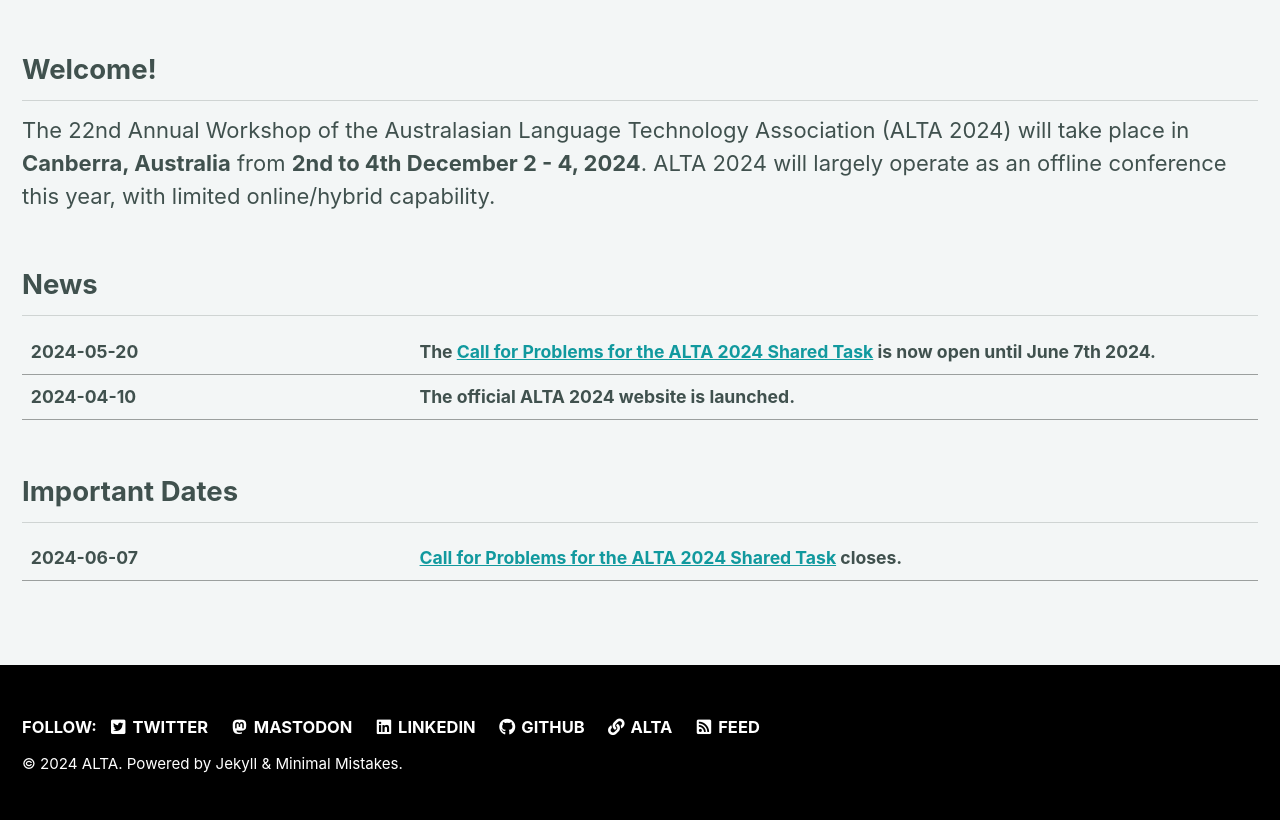
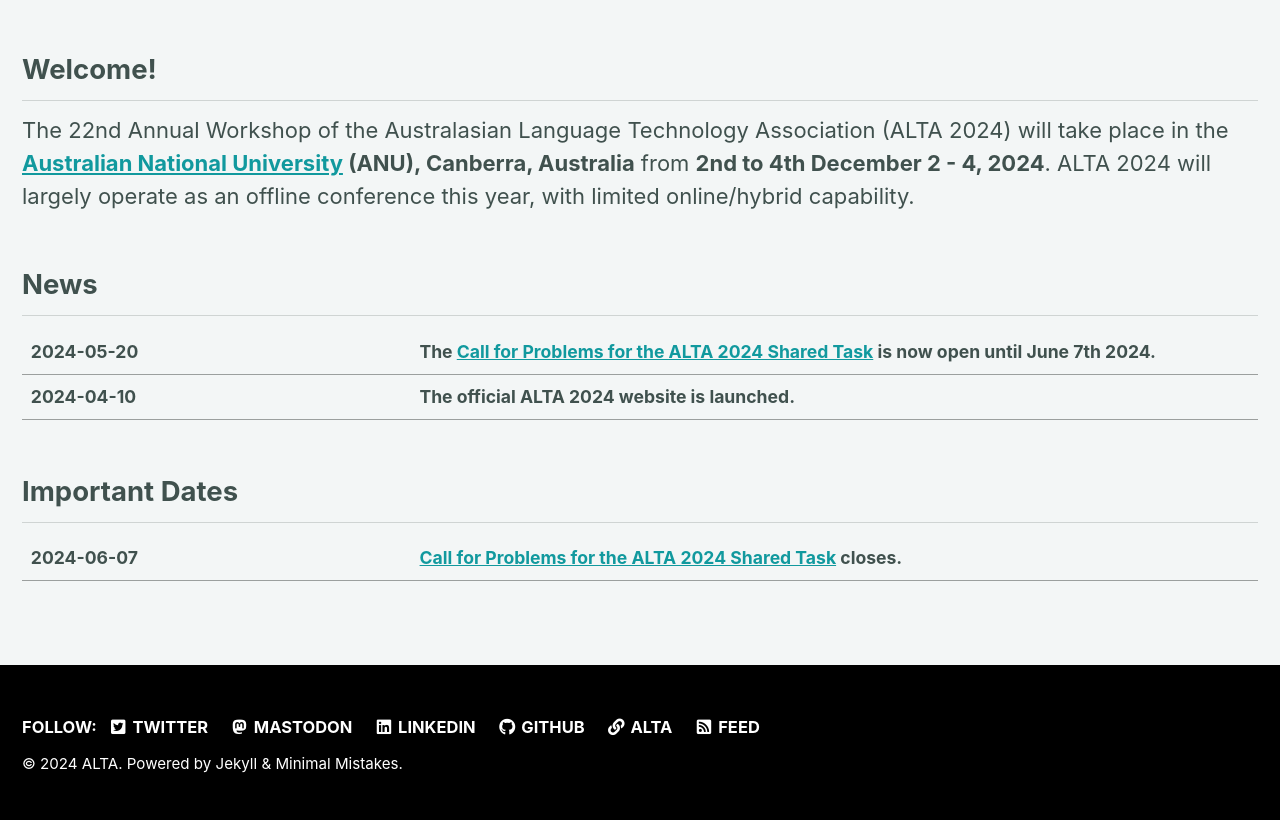
Before and after one commit to jkkummerfeld/alta2025, a Jekyll site: the page built from _pages/home.md, in a window 1280 px wide. Shown: the part 530-1350 px from the top of the page. Built offline with Jekyll 4.4.1, drawn with Linux system fonts in a browser that asks for light colours; cached includes are drawn as plain includes.

Commit message:
Update location to include ANU

```diff
--- a/_pages/home.md
+++ b/_pages/home.md
@@ -9,7 +9,7 @@ excerpt: "Canberra<br>December 2 - 4, 2024"
 ---
 ## Welcome!
 
-The 22nd Annual Workshop of the Australasian Language Technology Association (ALTA 2024) will take place in **Canberra, Australia** from **2nd to 4th December 2 - 4, 2024**. ALTA 2024 will largely operate as an offline conference this year, with limited online/hybrid capability.
+The 22nd Annual Workshop of the Australasian Language Technology Association (ALTA 2024) will take place in the **[Australian National University](https://www.anu.edu.au/) (ANU), Canberra, Australia** from **2nd to 4th December 2 - 4, 2024**. ALTA 2024 will largely operate as an offline conference this year, with limited online/hybrid capability.
 
 ## News
 
```
